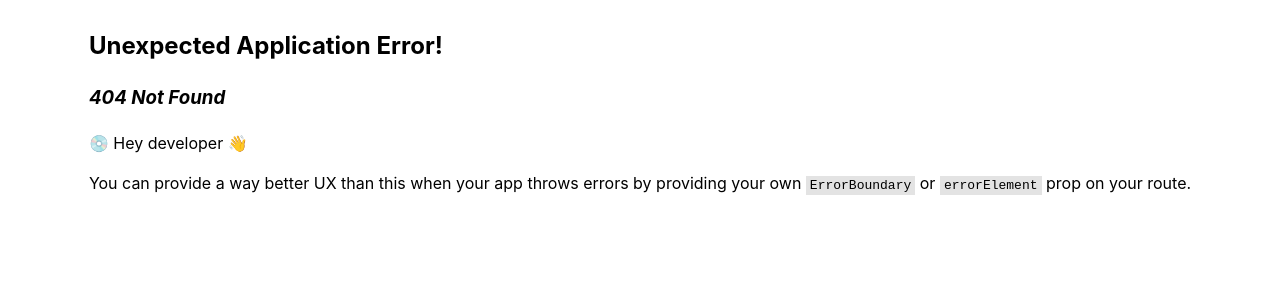
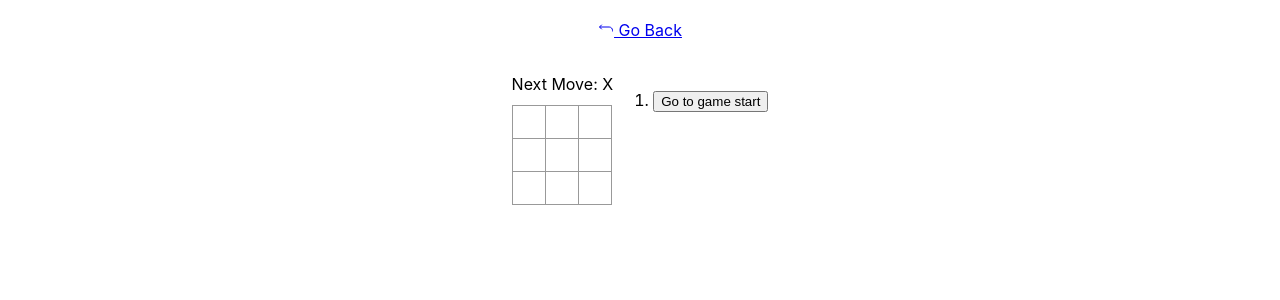
Before and after one commit to InderdeepSync/mini-games, a React (Vite) app: page /tic-tac-toe in a window 1280 px wide. Before the commit this address had no page. Shown: the top 300 px of the page. Built offline with nearby package versions, Linux system fonts and the light colour scheme.

Commit message:
Add Tic-Tac-Toe game

```diff
--- a/src/Home.jsx
+++ b/src/Home.jsx
@@ -19,6 +19,9 @@
                     <Link to="/memory-challenge">Memory Challenge</Link>
                 </li>
                 <li>
+                    <Link to="/tic-tac-toe">Tic Tac Toe</Link>
+                </li>
+                <li>
                     <Link to="/kanban">Kanban Board</Link>
                 </li>
             </ul>
--- a/src/index.css
+++ b/src/index.css
@@ -8,6 +8,10 @@
     -webkit-font-smoothing: antialiased;
     -moz-osx-font-smoothing: grayscale;
     -webkit-text-size-adjust: 100%;
+}
+
+*, *:before, *:after{
+    box-sizing: border-box;
 }
 
 h1 {
--- a/src/memory-challenge/styles.module.css
+++ b/src/memory-challenge/styles.module.css
@@ -1,6 +1,3 @@
-*, *:before, *:after {
-    box-sizing: border-box;
-}
 
 .grid {
     border: thin solid gray; line-height: 0;
--- /dev/null
+++ b/src/tic-tac-toe/index.jsx
@@ -0,0 +1,129 @@
+import React, { useState } from 'react';
+
+
+import styles from "./styles.module.css"
+import {Helmet} from "react-helmet";
+import {Link} from "react-router-dom";
+import {IoReturnUpBackOutline} from "react-icons/io5";
+function Square({ value, onSquareClick }) {
+    return (
+        <button className={styles.square} onClick={onSquareClick}>
+            {value}
+        </button>
+    );
+}
+
+function Board({ xIsNext, squares, onPlay }) {
+    function handleClick(i) {
+        if (calculateWinner(squares) || squares[i]) {
+            return;
+        }
+        const nextSquares = squares.slice();
+        if (xIsNext) {
+            nextSquares[i] = 'X';
+        } else {
+            nextSquares[i] = 'O';
+        }
+        onPlay(nextSquares);
+    }
+
+    const winner = calculateWinner(squares);
+    let status;
+    if (winner) {
+        status = 'Winner: ' + winner;
+    } else {
+        status = 'Next Move: ' + (xIsNext ? 'X' : 'O');
+    }
+
+    return (
+        <>
+            <div className={styles.status}>{status}</div>
+            <div className={styles.boardRow}>
+                <Square value={squares[0]} onSquareClick={() => handleClick(0)} />
+                <Square value={squares[1]} onSquareClick={() => handleClick(1)} />
+                <Square value={squares[2]} onSquareClick={() => handleClick(2)} />
+            </div>
+            <div className={styles.boardRow}>
+                <Square value={squares[3]} onSquareClick={() => handleClick(3)} />
+                <Square value={squares[4]} onSquareClick={() => handleClick(4)} />
+                <Square value={squares[5]} onSquareClick={() => handleClick(5)} />
+            </div>
+            <div className={styles.boardRow}>
+                <Square value={squares[6]} onSquareClick={() => handleClick(6)} />
+                <Square value={squares[7]} onSquareClick={() => handleClick(7)} />
+                <Square value={squares[8]} onSquareClick={() => handleClick(8)} />
+            </div>
+        </>
+    );
+}
+
+export default function TicTacToeGame() {
+    const [history, setHistory] = useState([Array(9).fill(null)]);
+    const [currentMove, setCurrentMove] = useState(0);
+    const xIsNext = currentMove % 2 === 0;
+    const currentSquares = history[currentMove];
+
+    function handlePlay(nextSquares) {
+        const nextHistory = [...history.slice(0, currentMove + 1), nextSquares];
+        setHistory(nextHistory);
+        setCurrentMove(nextHistory.length - 1);
+    }
+
+    function jumpTo(nextMove) {
+        setCurrentMove(nextMove);
+    }
+
+    const moves = history.map((squares, move) => {
+        let description;
+        if (move > 0) {
+            description = 'Go to move #' + move;
+        } else {
+            description = 'Go to game start';
+        }
+        return (
+            <li key={move}>
+                <button onClick={() => jumpTo(move)}>{description}</button>
+            </li>
+        );
+    });
+
+    return (
+        <>
+            <Helmet>
+                <title>Tic Tac Toe</title>
+            </Helmet>
+            <div className="go-back">
+                <Link to="/"><IoReturnUpBackOutline/> Go Back</Link>
+            </div>
+            <div className={styles.game}>
+                <div className="">
+                    <Board xIsNext={xIsNext} squares={currentSquares} onPlay={handlePlay} />
+                </div>
+                <div className={styles.gameInfo}>
+                    <ol>{moves}</ol>
+                </div>
+            </div>
+        </>
+
+    );
+}
+
+function calculateWinner(squares) {
+    const lines = [
+        [0, 1, 2],
+        [3, 4, 5],
+        [6, 7, 8],
+        [0, 3, 6],
+        [1, 4, 7],
+        [2, 5, 8],
+        [0, 4, 8],
+        [2, 4, 6],
+    ];
+    for (let i = 0; i < lines.length; i++) {
+        const [a, b, c] = lines[i];
+        if (squares[a] && squares[a] === squares[b] && squares[a] === squares[c]) {
+            return squares[a];
+        }
+    }
+    return null;
+}
--- /dev/null
+++ b/src/tic-tac-toe/styles.module.css
@@ -0,0 +1,36 @@
+code {
+    font-size: 1.2em;
+}
+
+.square {
+    background: #fff;
+    border: 1px solid #999;
+    float: left;
+    font-size: 24px;
+    font-weight: bold;
+    line-height: 34px;
+    height: 34px;
+    margin-right: -1px;
+    margin-top: -1px;
+    padding: 0;
+    text-align: center;
+    width: 34px;
+}
+
+.board-row:after {
+    clear: both;
+    content: '';
+    display: table;
+}
+
+.status {
+    margin-bottom: 10px;
+}
+.game {
+    display: flex;
+    flex-direction: row;
+}
+
+.game-info {
+    margin-left: 20px;
+}
```
Also changed, not shown: src/main.jsx (+6 -1 lines), 1 other file (tests, documents, lock files or other folders).
